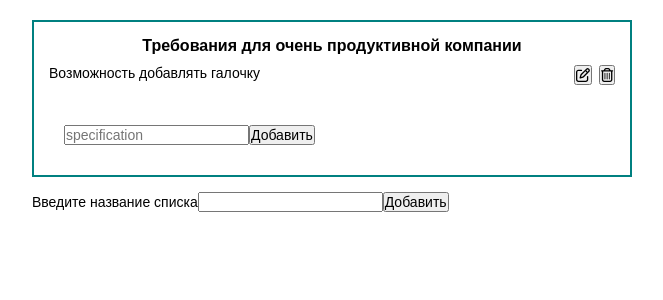
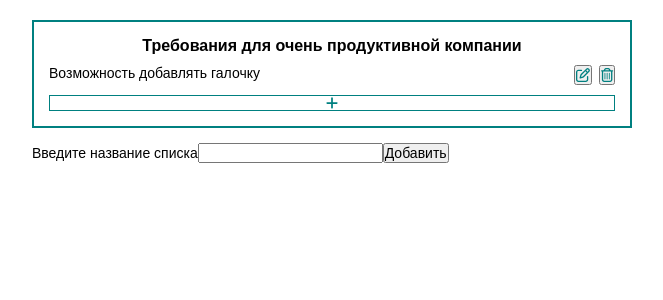
Before and after one commit to festProbe/rattus, a Vue app: page / in a window 1280 px wide. Shown: the top 300 px of the page, without its empty margins (308-971 px from the left). Built offline with nearby package versions, Linux system fonts and the light colour scheme.

Commit message:
Refactor add specification and add icon

```diff
--- a/src/components/SpecificationForm.vue
+++ b/src/components/SpecificationForm.vue
@@ -1,6 +1,6 @@
 <template>
   <form class="input" @submit.prevent>
-    <div><input class="text-box" v-model="specification.text" type="text" placeholder="specification">
+    <div><input class="new-specification-text" v-model="specification.text" type="text" placeholder="specification">
     <button class="btn" @click="createSpecification"><span>Добавить</span></button>
     </div>
   </form>
@@ -23,26 +23,18 @@ export default {
   },
   methods: {
     createSpecification () {
-      this.specification.id = Date.now()
-      this.$emit('create', this.listId, this.specification)
-      this.specification = {
-        text: ''
+      if (this.specification.text) {
+        this.specification.id = Date.now()
+        this.$emit('create', this.listId, this.specification)
+        this.specification = {
+          text: ''
+        }
       }
+      this.$emit('hideAddSpecification')
     }
   }
 }
 </script>
 
 <style scoped>
-.input {
-  margin-top: 15px;
-  padding: 15px;
-}
-.input > div {
-
-}
-.btn {
-}
-.text-box {
-}
 </style>
--- a/src/components/SpecificationItem.vue
+++ b/src/components/SpecificationItem.vue
@@ -81,6 +81,9 @@ export default {
 .btn {
   align-self: center;
 }
+.icon {
+  color: teal;
+}
 .icon:hover {
   color: #fff;
 }
--- a/src/components/SpecificationsList.vue
+++ b/src/components/SpecificationsList.vue
@@ -10,9 +10,13 @@
       @remove="removeSpecification"
     />
   <specification-form
+    class="specification-form"
     :listId="list.id"
+    @hideAddSpecification="hideAddSpecification"
     @create="createSpecification"
+    hidden
   />
+  <font-awesome-icon class="add-icon" :icon="['fas', 'plus']" @click="showAddSpecification"/>
 </div>
 </template>
 
@@ -36,6 +40,30 @@ export default {
     },
     editSpecification (listId, specification) {
       this.$emit('editSpecification', listId, specification)
+    },
+    showAddSpecification () {
+      const form = document.querySelector('.specification-form')
+      const addIcon = document.querySelector('.add-icon')
+      if (form.hasAttribute('hidden')) {
+        form.removeAttribute('hidden')
+        document.querySelector('.new-specification-text').focus()
+        addIcon.style.display = 'none'
+      }
+      document.addEventListener('keydown', this.handleHideAddSpecification)
+    },
+    hideAddSpecification () {
+      const form = document.querySelector('.specification-form')
+      const addIcon = document.querySelector('.add-icon')
+      if (!form.hasAttribute('hidden')) {
+        form.setAttribute('hidden', 'hidden')
+        addIcon.style.display = 'inline-block'
+      }
+      document.removeEventListener('keydown', this.handleHideAddSpecification)
+    },
+    handleHideAddSpecification (event) {
+      if (event.key === 'Enter' || event.key === 'Esc' || event.key === 'Escape') {
+        this.hideAddSpecification()
+      }
     }
   }
 }
@@ -53,4 +81,8 @@ export default {
     font-size: 16px;
     align-self: center;
   }
+  .add-icon {
+    border: 1px solid teal;
+    color: teal;
+  }
 </style>
--- a/src/main.ts
+++ b/src/main.ts
@@ -3,8 +3,9 @@ import App from './App.vue'
 import { library } from '@fortawesome/fontawesome-svg-core'
 import { FontAwesomeIcon } from '@fortawesome/vue-fontawesome'
 import { faTrashCan, faPenToSquare } from '@fortawesome/free-regular-svg-icons'
+import { faPlus } from '@fortawesome/free-solid-svg-icons'
 
-library.add(faTrashCan, faPenToSquare)
+library.add(faTrashCan, faPenToSquare, faPlus)
 
 createApp(App)
   .component('font-awesome-icon', FontAwesomeIcon)
```
